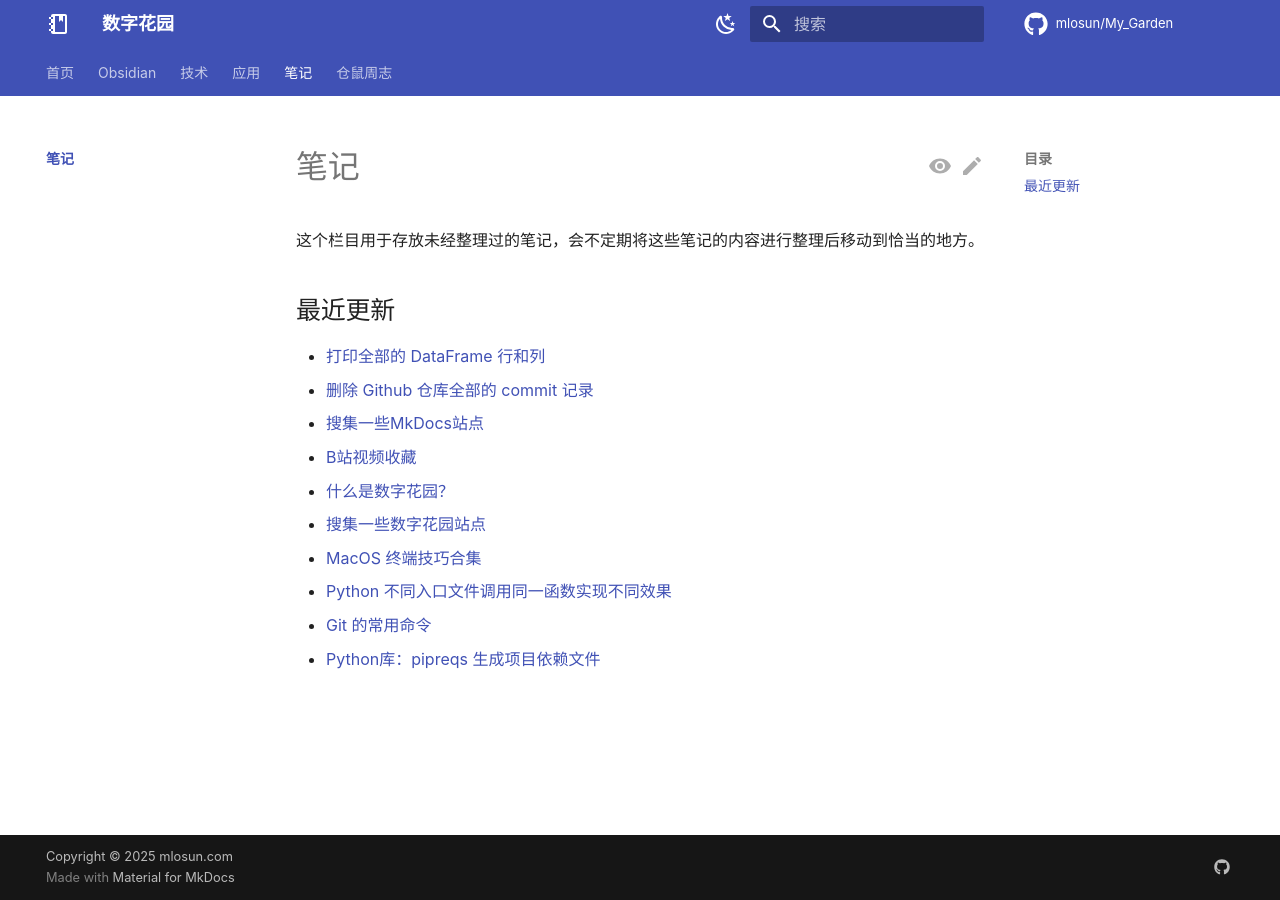
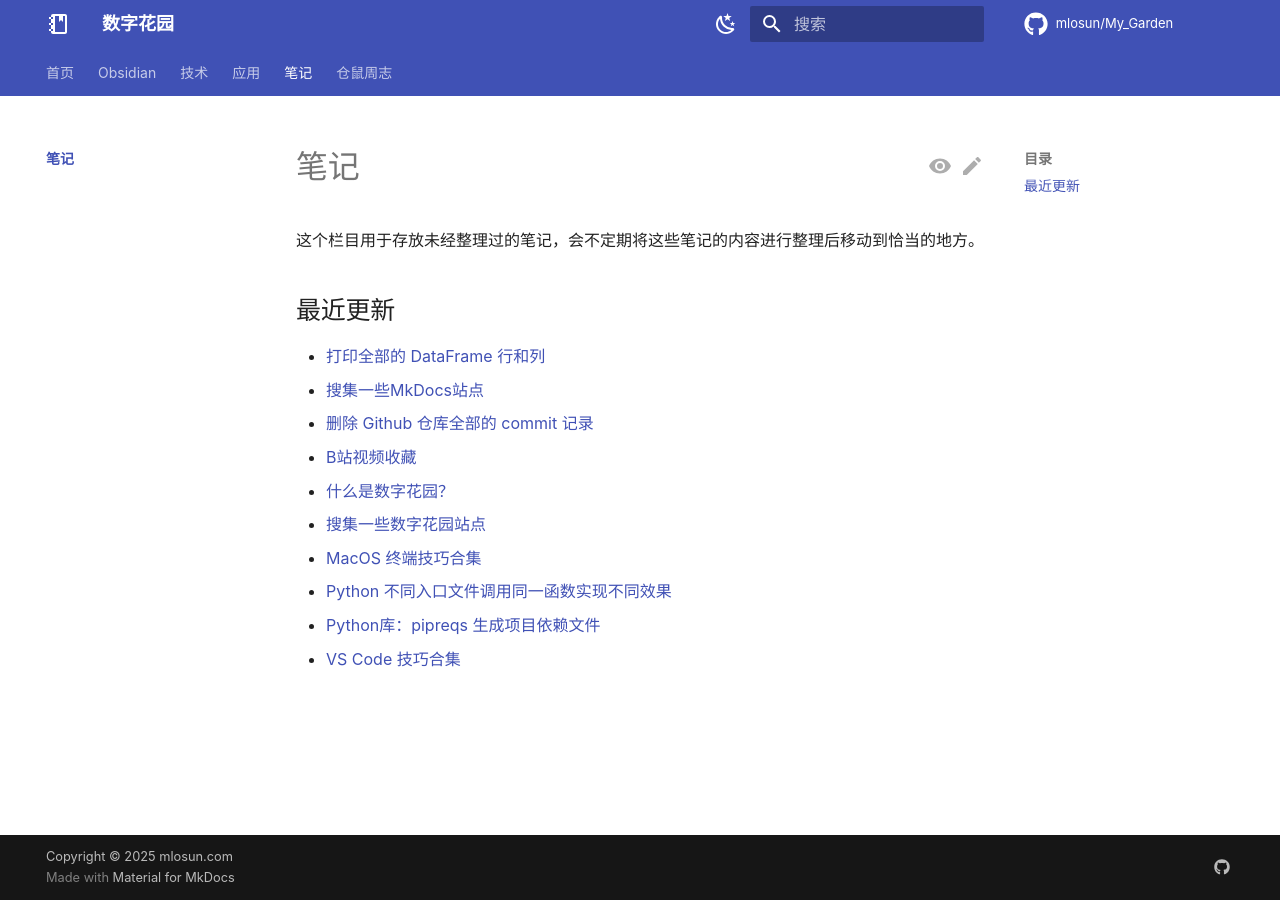
Before and after one commit to mlosun/My_Garden, an MkDocs documentation site: the page built from docs/notes/index.md, in a window 1280 px wide. Built offline with MkDocs 1.6.1 and Material for MkDocs 9.7.7, drawn with Linux system fonts in a browser that asks for light colours; comment, search, counter and statistics services are not loaded.

Commit message:
PUSH NOTE : index.md

```diff
--- a/docs/notes/index.md
+++ b/docs/notes/index.md
@@ -10,12 +10,12 @@ title: 笔记
 ## 最近更新
 
 - [打印全部的 DataFrame 行和列](./%E6%89%93%E5%8D%B0%E5%85%A8%E9%83%A8%E7%9A%84%20DataFrame%20%E8%A1%8C%E5%92%8C%E5%88%97.md)
+- [搜集一些MkDocs站点](./%E6%90%9C%E9%9B%86%E4%B8%80%E4%BA%9BMkDocs%E7%AB%99%E7%82%B9.md)
 - [删除 Github 仓库全部的 commit 记录](./%E5%88%A0%E9%99%A4%20Github%20%E4%BB%93%E5%BA%93%E5%85%A8%E9%83%A8%E7%9A%84%20commit%20%E8%AE%B0%E5%BD%95.md)
-- [搜集一些MkDocs站点](./%E6%90%9C%E9%9B%86%E4%B8%80%E4%BA%9BMkDocs%E7%AB%99%E7%82%B9.md)
 - [B站视频收藏](./B%E7%AB%99%E8%A7%86%E9%A2%91%E6%94%B6%E8%97%8F.md)
 - [什么是数字花园？](./%E4%BB%80%E4%B9%88%E6%98%AF%E6%95%B0%E5%AD%97%E8%8A%B1%E5%9B%AD%EF%BC%9F.md)
 - [搜集一些数字花园站点](./%E6%90%9C%E9%9B%86%E4%B8%80%E4%BA%9B%E6%95%B0%E5%AD%97%E8%8A%B1%E5%9B%AD%E7%AB%99%E7%82%B9.md)
 - [MacOS 终端技巧合集](./MacOS%20%E7%BB%88%E7%AB%AF%E6%8A%80%E5%B7%A7%E5%90%88%E9%9B%86.md)
 - [Python 不同入口文件调用同一函数实现不同效果](./Python%20%E4%B8%8D%E5%90%8C%E5%85%A5%E5%8F%A3%E6%96%87%E4%BB%B6%E8%B0%83%E7%94%A8%E5%90%8C%E4%B8%80%E5%87%BD%E6%95%B0%E5%AE%9E%E7%8E%B0%E4%B8%8D%E5%90%8C%E6%95%88%E6%9E%9C.md)
-- [Git 的常用命令](./Git%20%E7%9A%84%E5%B8%B8%E7%94%A8%E5%91%BD%E4%BB%A4.md)
 - [Python库：pipreqs 生成项目依赖文件](./Python%E5%BA%93%EF%BC%9Apipreqs%20%E7%94%9F%E6%88%90%E9%A1%B9%E7%9B%AE%E4%BE%9D%E8%B5%96%E6%96%87%E4%BB%B6.md)
+- [VS Code 技巧合集](./VS%20Code%20%E6%8A%80%E5%B7%A7%E5%90%88%E9%9B%86.md)
```
